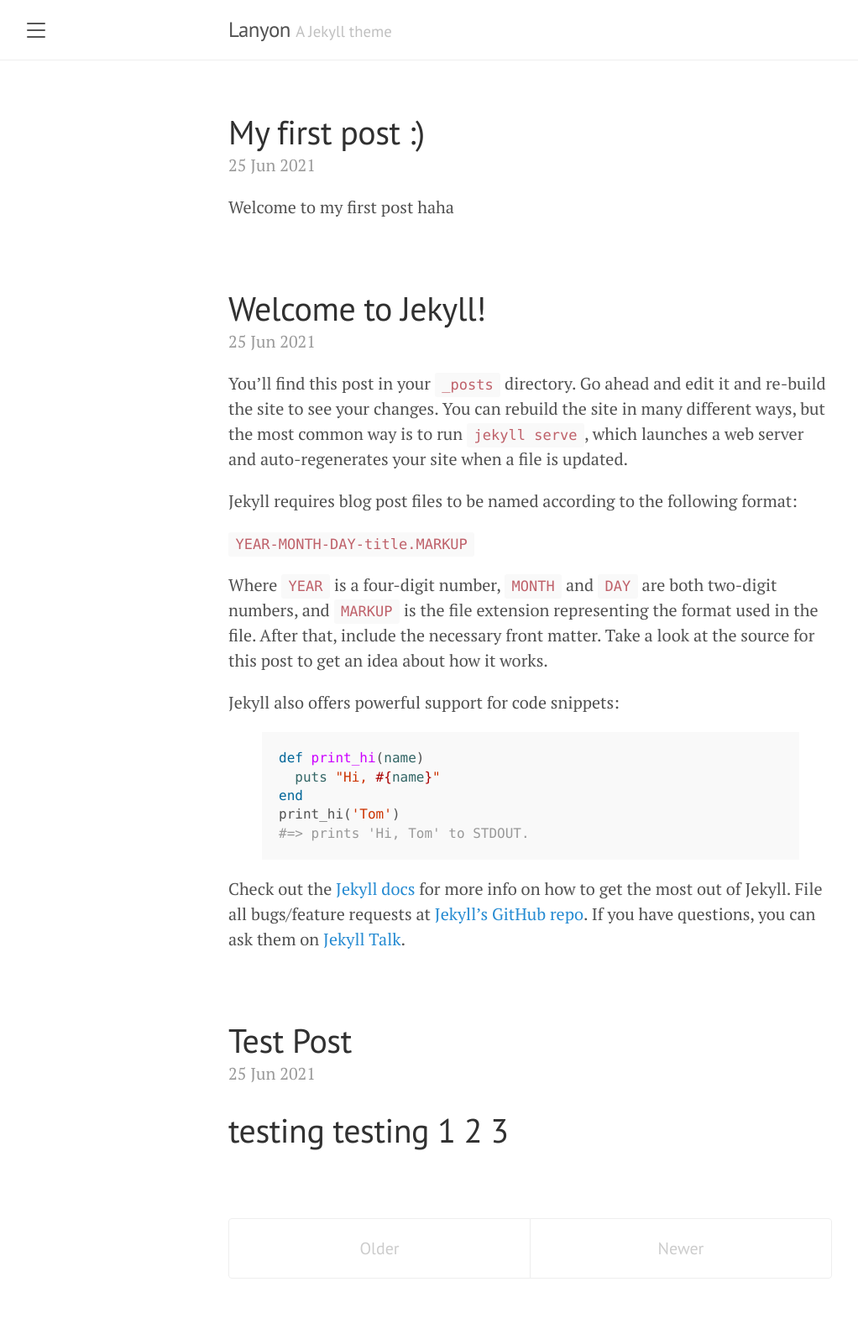
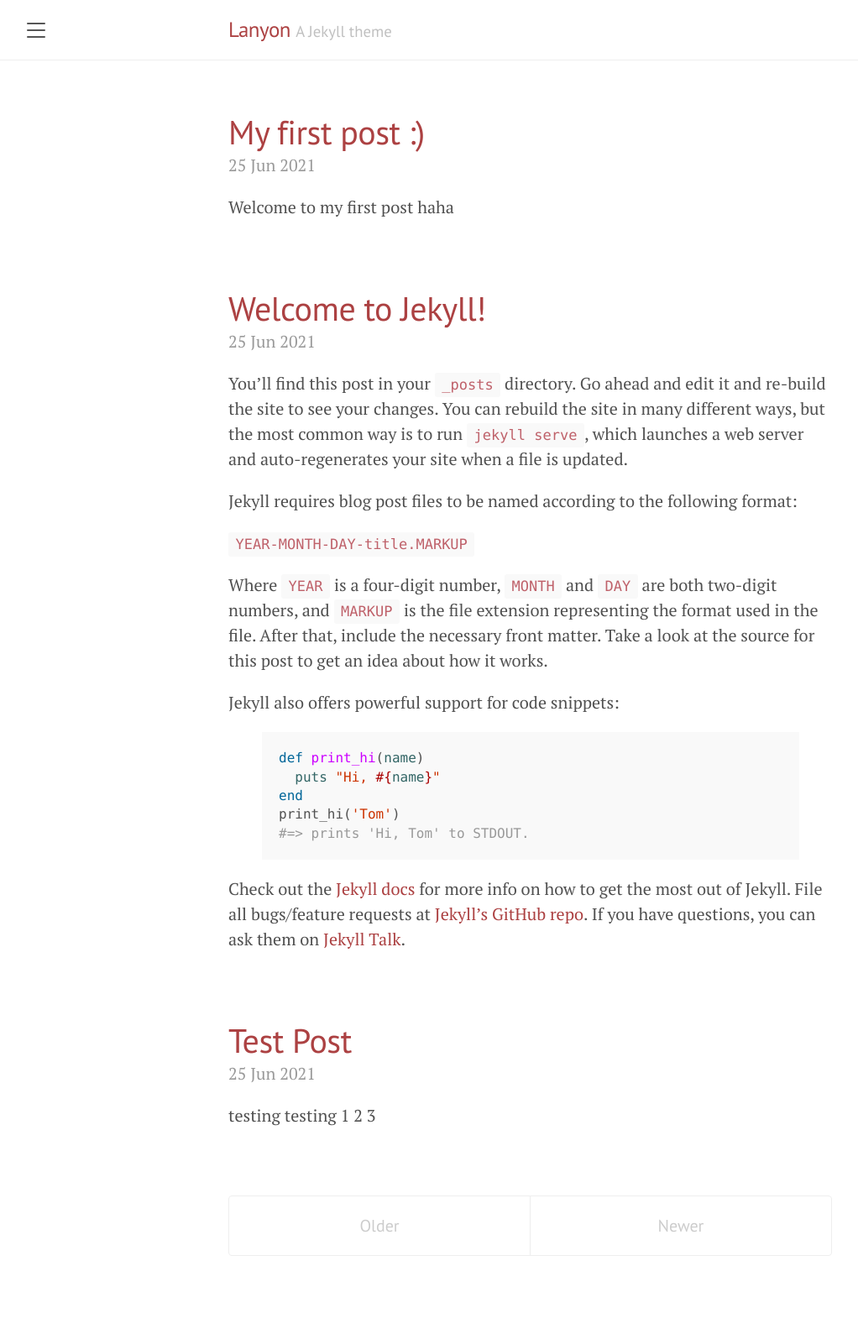
Before and after one commit to kimcchen/blog, a Jekyll site: the page built from index.html, in a window 1280 px wide. Shown: the whole page at 84% size, without its empty margins (8-1030 px from the left). Built offline with Jekyll 4.4.1, drawn with Linux system fonts in a browser that asks for light colours; the list of posts is cut into pages by our own code; after the commit the page ends 1556 px from its top, so only the background shows below that.

Commit message:
changed design

```diff
--- a/_layouts/default.html
+++ b/_layouts/default.html
@@ -3,7 +3,7 @@
 
   {% include head.html %}
 
-  <body>
+  <body class="theme-base-08">
 
     {% include sidebar.html %}
 
```
Also changed, not shown: _posts/2021-06-25-test-post.md (+1 -1 lines).
